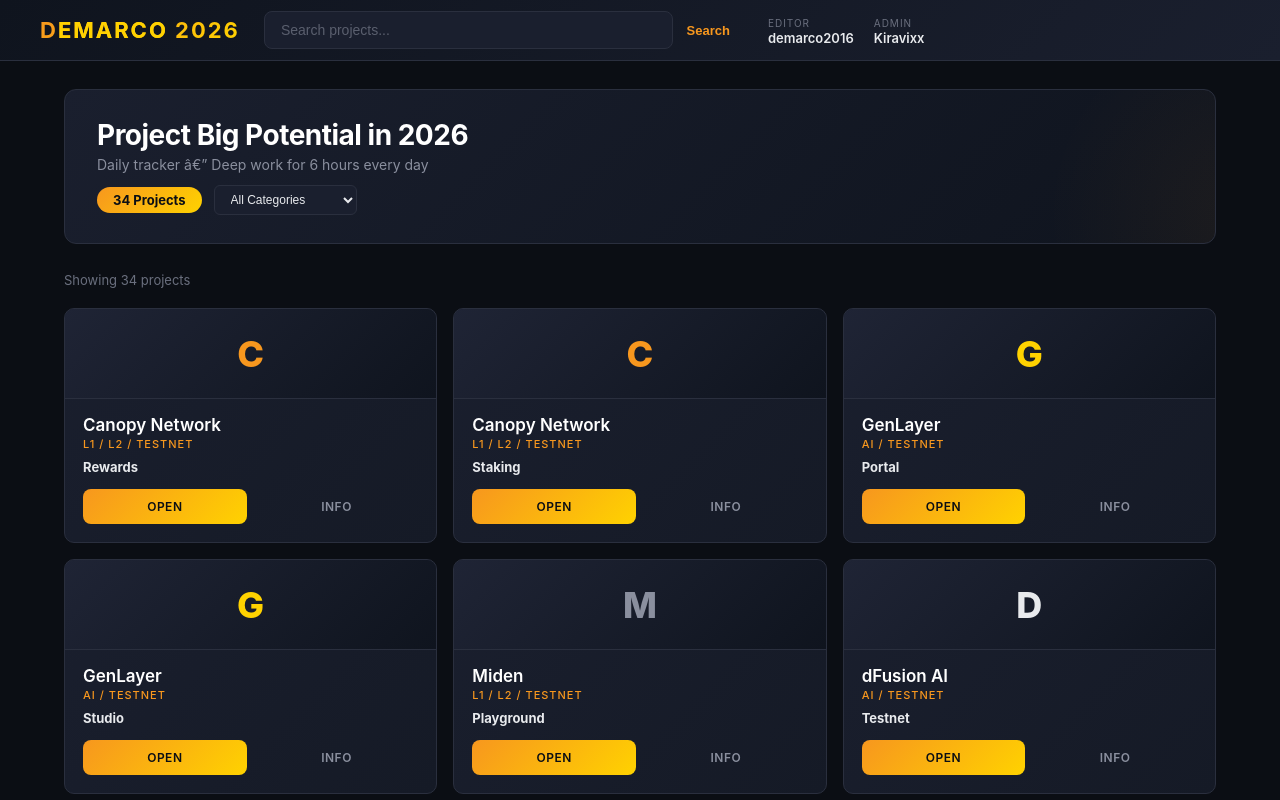
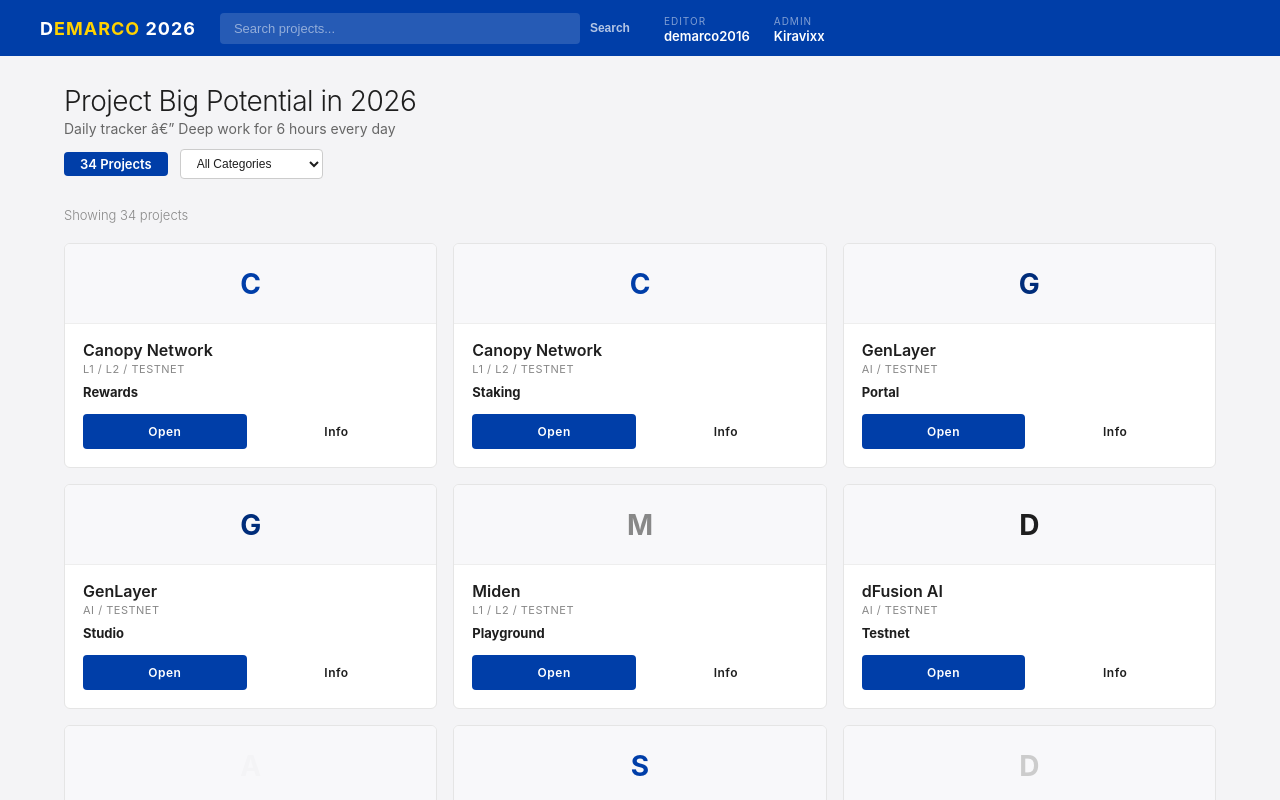
Before and after one commit to demarco2016/demarco-2026, a plain HTML site: page index.html in a window 1280 px wide. Shown: the top 800 px of the page. Drawn offline with Linux system fonts and the light colour scheme.

Commit message:
BlackRock-inspired professional design

```diff
--- a/index.html
+++ b/index.html
@@ -8,13 +8,13 @@
         * { margin: 0; padding: 0; box-sizing: border-box; }
         body {
             font-family: -apple-system, BlinkMacSystemFont, 'Segoe UI', Roboto, Arial, sans-serif;
-            background: #0b0e14;
-            color: #e8eaed;
+            background: #f4f4f6;
+            color: #1e1e1e;
             min-height: 100vh;
         }
         .navbar {
-            background: linear-gradient(135deg, #0f141e 0%, #1a1f2e 100%);
-            border-bottom: 1px solid #2a2f3e;
+            background: #003ea8;
+            color: #fff;
             padding: 0 24px;
             position: sticky;
             top: 0;
@@ -25,117 +25,92 @@
             margin: 0 auto;
             display: flex;
             align-items: center;
-            height: 60px;
+            height: 56px;
             gap: 24px;
         }
         .nav-logo {
-            font-size: 22px;
+            font-size: 18px;
             font-weight: 700;
-            letter-spacing: 2px;
-            text-transform: uppercase;
-            background: linear-gradient(135deg, #f7971e, #ffd200);
-            -webkit-background-clip: text;
-            -webkit-text-fill-color: transparent;
+            letter-spacing: 1px;
+            color: #fff;
         }
-        .nav-logo span { -webkit-text-fill-color: #ffd200; }
+        .nav-logo span { color: #ffd200; }
         .nav-search {
             flex: 1;
             display: flex;
-            max-width: 480px;
+            max-width: 420px;
         }
         .nav-search input {
             flex: 1;
-            padding: 10px 16px;
-            border: 1px solid #2a2f3e;
-            border-radius: 8px;
-            font-size: 14px;
+            padding: 8px 14px;
+            border: none;
+            border-radius: 4px;
+            font-size: 13px;
             outline: none;
-            background: #1a1f2e;
-            color: #e8eaed;
+            background: rgba(255,255,255,0.15);
+            color: #fff;
             transition: .2s;
         }
-        .nav-search input:focus {
-            border-color: #f7971e;
-            background: #1f2435;
-        }
-        .nav-search input::placeholder { color: #5a5f6e; }
+        .nav-search input::placeholder { color: rgba(255,255,255,0.5); }
+        .nav-search input:focus { background: rgba(255,255,255,0.25); }
         .nav-search button {
             background: none;
             border: none;
-            padding: 10px 14px;
+            padding: 8px 10px;
             cursor: pointer;
-            font-size: 13px;
-            color: #f7971e;
+            font-size: 12px;
+            color: rgba(255,255,255,0.7);
             font-weight: 600;
         }
         .nav-links {
             display: flex;
-            gap: 20px;
+            gap: 24px;
             font-size: 12px;
             white-space: nowrap;
         }
         .nav-links div { cursor: default; }
-        .nav-links .bold { font-weight: 600; font-size: 13px; color: #e8eaed; }
-        .nav-links .label { color: #6a6f7e; font-size: 10px; text-transform: uppercase; letter-spacing: 1px; }
+        .nav-links .bold { font-weight: 600; font-size: 13px; color: #fff; }
+        .nav-links .label { color: rgba(255,255,255,0.5); font-size: 10px; text-transform: uppercase; letter-spacing: 1px; }
         .container { max-width: 1200px; margin: 0 auto; padding: 28px 24px 0; }
         .banner {
             margin-bottom: 28px;
-            background: linear-gradient(135deg, #1a1f2e 0%, #0f141e 100%);
-            border: 1px solid #2a2f3e;
-            border-radius: 12px;
-            padding: 28px 32px;
-            position: relative;
-            overflow: hidden;
-        }
-        .banner::before {
-            content: '';
-            position: absolute;
-            top: -50%;
-            right: -20%;
-            width: 400px;
-            height: 400px;
-            background: radial-gradient(circle, rgba(247,151,30,0.06) 0%, transparent 70%);
-            border-radius: 50%;
         }
         .banner h1 {
             font-size: 28px;
-            font-weight: 700;
-            color: #fff;
+            font-weight: 300;
+            color: #1e1e1e;
             letter-spacing: -.5px;
-            position: relative;
         }
         .banner p {
             font-size: 14px;
-            color: #8a8f9e;
-            margin-top: 4px;
-            position: relative;
+            color: #666;
+            margin-top: 2px;
         }
         .banner-meta {
             display: flex;
             gap: 12px;
             align-items: center;
             margin-top: 12px;
-            position: relative;
         }
         .banner-meta .badge {
-            background: linear-gradient(135deg, #f7971e, #ffd200);
-            color: #0b0e14;
-            padding: 5px 16px;
-            border-radius: 20px;
+            background: #003ea8;
+            color: #fff;
+            padding: 4px 16px;
+            border-radius: 4px;
             font-size: 13px;
-            font-weight: 700;
+            font-weight: 600;
         }
         .banner-meta select {
             padding: 6px 12px;
-            border: 1px solid #2a2f3e;
-            border-radius: 6px;
+            border: 1px solid #ccc;
+            border-radius: 4px;
             font-size: 12px;
-            background: #1a1f2e;
-            color: #e8eaed;
+            background: #fff;
+            color: #1e1e1e;
             outline: none;
             cursor: pointer;
         }
-        .banner-meta select:focus { border-color: #f7971e; }
+        .banner-meta select:focus { border-color: #003ea8; }
         .controls {
             display: flex;
             margin-bottom: 20px;
@@ -143,7 +118,8 @@
         }
         .controls .count {
             font-size: 13px;
-            color: #6a6f7e;
+            color: #888;
+            font-weight: 300;
         }
         .grid {
             display: grid;
@@ -151,31 +127,30 @@
             gap: 16px;
         }
         .card {
-            background: linear-gradient(135deg, #1a1f2e 0%, #151a26 100%);
-            border: 1px solid #2a2f3e;
-            border-radius: 10px;
+            background: #fff;
+            border: 1px solid #e5e5e5;
+            border-radius: 6px;
             overflow: hidden;
-            transition: all .3s;
+            transition: all .25s;
             display: flex;
             flex-direction: column;
         }
         .card:hover {
-            border-color: #f7971e;
-            transform: translateY(-4px);
-            box-shadow: 0 12px 40px rgba(247,151,30,0.1);
+            border-color: #003ea8;
+            box-shadow: 0 2px 20px rgba(0,62,168,0.06);
         }
         .card-img {
-            height: 90px;
+            height: 80px;
             display: flex;
             align-items: center;
             justify-content: center;
-            background: linear-gradient(135deg, #1f2435, #0f141e);
-            border-bottom: 1px solid #2a2f3e;
+            background: #f8f8fa;
+            border-bottom: 1px solid #eee;
         }
         .card-img .initial {
-            font-size: 36px;
-            font-weight: 800;
-            color: #3a3f4e;
+            font-size: 28px;
+            font-weight: 700;
+            color: #ccc;
             text-transform: uppercase;
         }
         .card-body {
@@ -185,26 +160,25 @@
             flex-direction: column;
         }
         .card-title {
-            font-size: 17px;
+            font-size: 16px;
             font-weight: 600;
-            color: #fff;
+            color: #1e1e1e;
             margin-bottom: 2px;
         }
         .card-cat {
             font-size: 11px;
-            color: #f7971e;
+            color: #888;
             text-transform: uppercase;
-            letter-spacing: 1px;
+            letter-spacing: .5px;
             margin-bottom: 8px;
-            font-weight: 500;
         }
         .card-task {
             font-size: 13px;
-            color: #8a8f9e;
+            color: #666;
             margin-bottom: 14px;
             flex: 1;
         }
-        .card-task strong { color: #e8eaed; }
+        .card-task strong { color: #1e1e1e; }
         .card-footer {
             display: flex;
             gap: 8px;
@@ -213,47 +187,44 @@
         .card-footer .btn {
             flex: 1;
             padding: 10px 16px;
-            border-radius: 8px;
+            border-radius: 4px;
             border: none;
             font-size: 12px;
             font-weight: 600;
             cursor: pointer;
             text-align: center;
             text-decoration: none;
-            transition: all .25s;
+            transition: all .2s;
             letter-spacing: .5px;
-            text-transform: uppercase;
         }
         .btn-primary {
-            background: linear-gradient(135deg, #f7971e, #ffd200);
-            color: #0b0e14;
+            background: #003ea8;
+            color: #fff;
         }
-        .btn-primary:hover { transform: scale(1.02); }
+        .btn-primary:hover { background: #002d7a; }
         .btn-secondary {
-            background: transparent;
-            color: #8a8f9e;
-            border: 1px solid #2a2f3e;
+            background: #fff;
+            color: #1e1e1e;
+            border: 1px solid #ccc;
         }
-        .btn-secondary:hover { border-color: #f7971e; color: #f7971e; }
+        .btn-secondary:hover { border-color: #003ea8; color: #003ea8; }
         .footer {
-            border-top: 1px solid #2a2f3e;
-            color: #5a5f6e;
+            border-top: 1px solid #e5e5e5;
+            color: #888;
             text-align: center;
-            padding: 28px 16px;
-            margin-top: 48px;
+            padding: 24px 16px;
+            margin-top: 40px;
             font-size: 12px;
         }
-        .footer strong { color: #8a8f9e; font-weight: 600; }
-        .footer a { color: #f7971e; text-decoration: none; font-weight: 500; }
+        .footer strong { color: #1e1e1e; font-weight: 600; }
+        .footer a { color: #003ea8; text-decoration: none; font-weight: 500; }
         .footer a:hover { text-decoration: underline; }
-        .footer span { margin: 0 6px; color: #2a2f3e; }
+        .footer span { margin: 0 6px; color: #ccc; }
         @media (max-width: 640px) {
             .nav-links { display: none; }
-            .nav-search input { font-size: 13px; }
             .grid { grid-template-columns: 1fr; }
             .container { padding: 16px 16px 0; }
             .banner h1 { font-size: 22px; }
-            .banner { padding: 20px; }
         }
     </style>
 </head>
@@ -338,7 +309,7 @@ const DATA = [
     {proj:"KiiChain",cat:"L1 / L2 / Testnet",task:"Testnet",link:"https://kiichain.io"},
     {proj:"Nemesis Trade",cat:"DeFi / Swap",task:"Trade",link:"https://nemesistrade.io"},
 ];
-const COLORS = ["#f7971e","#ffd200","#e8eaed","#8a8f9e","#5a5f6e","#3a3f4e","#2a2f3e","#1f2435","#1a1f2e","#0f141e"];
+const COLORS = ["#003ea8","#002d7a","#1e1e1e","#888","#ccc","#e5e5e5","#f4f4f6","#666","#999","#555"];
 function cardColor(name) {
     let hash = 0;
     for (let i = 0; i < name.length; i++) hash = name.charCodeAt(i) + ((hash << 5) - hash);
```
